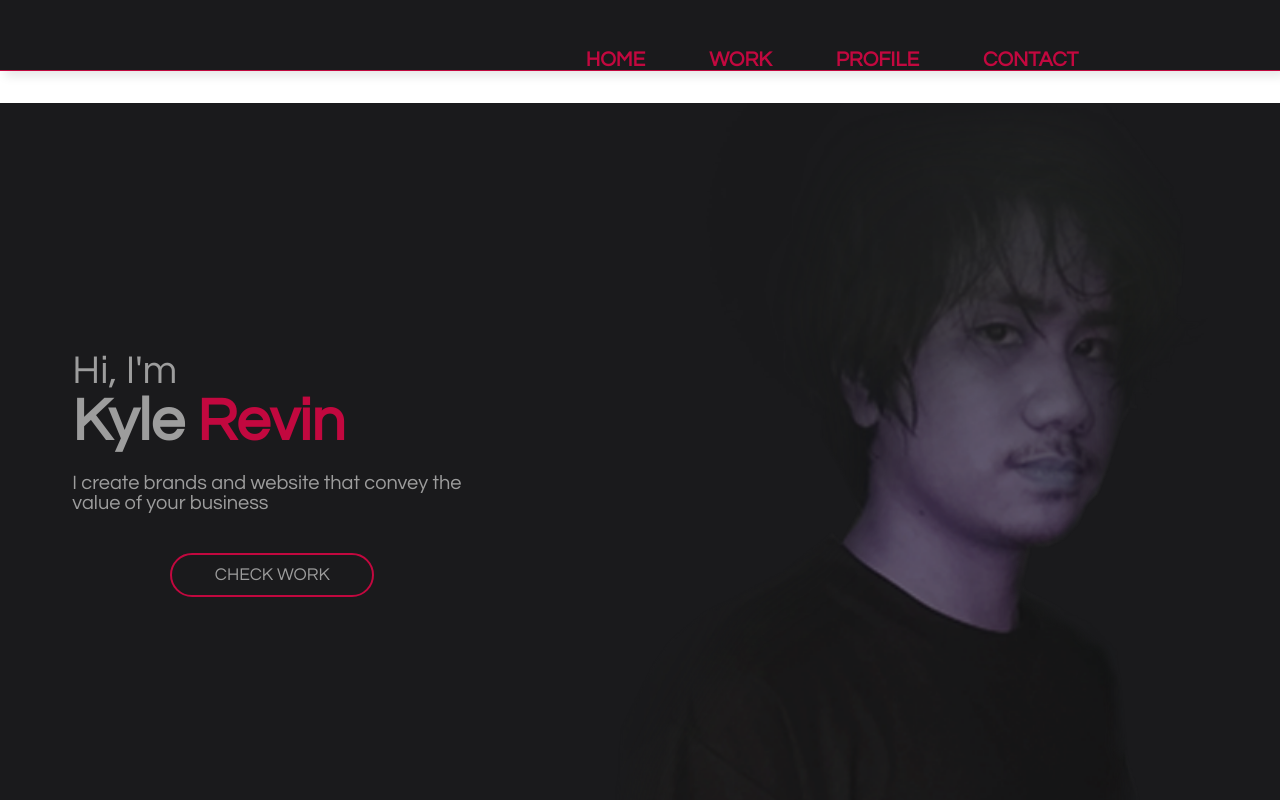
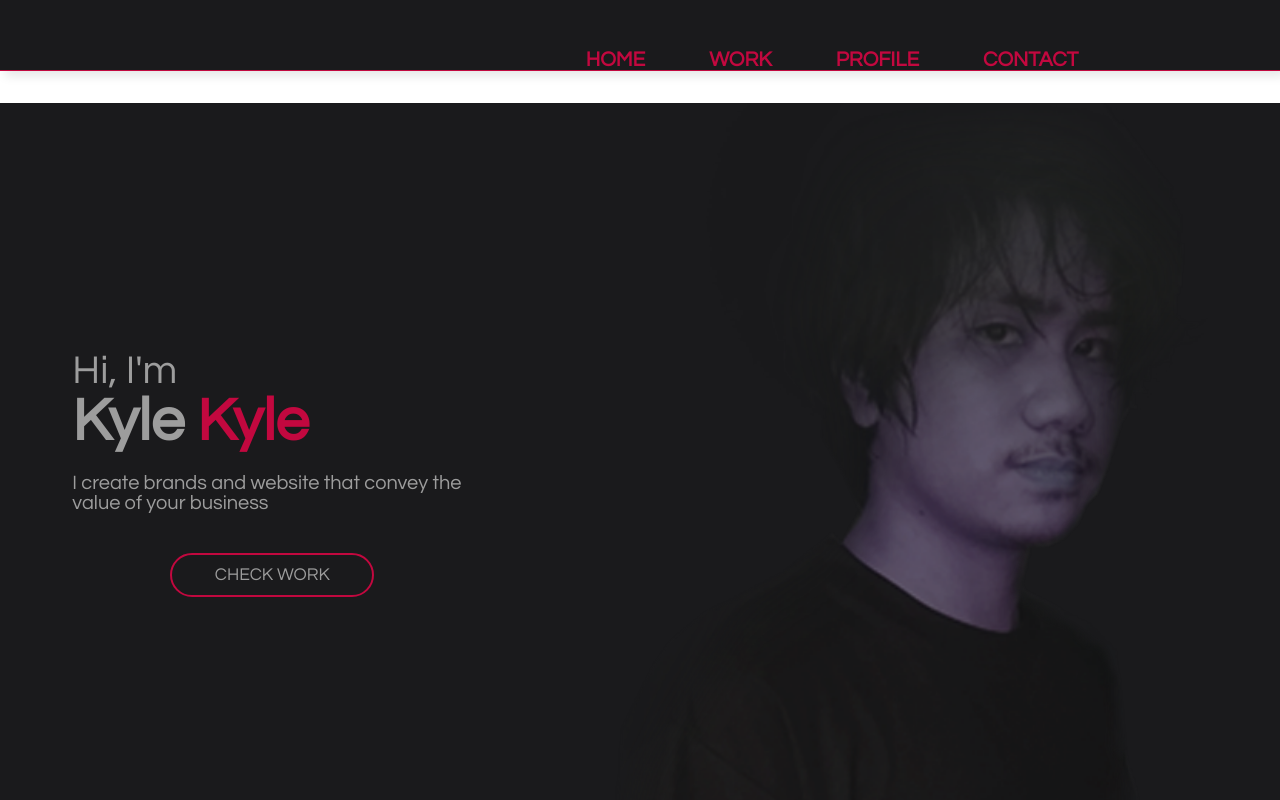
Before and after one commit to batchy-bot/test-portfolio, a plain HTML site: page index.html in a window 1280 px wide. Shown: the top 800 px of the page. Drawn offline with Linux system fonts and the light colour scheme.

Commit message:
Changed name to Kyle Kyle

```diff
--- a/index.html
+++ b/index.html
@@ -28,7 +28,7 @@
     <section class="section-1">
         <div class="intro">
             <h2>Hi, I'm</h2>
-            <h1>Kyle <span>Revin</span></h1>
+            <h1>Kyle <span>Kyle</span></h1>
             <p>I create brands and website that convey the value of your business</p>
             <div class="cta-container">
                 <a href="" class="cta">CHECK WORK</a>
```
